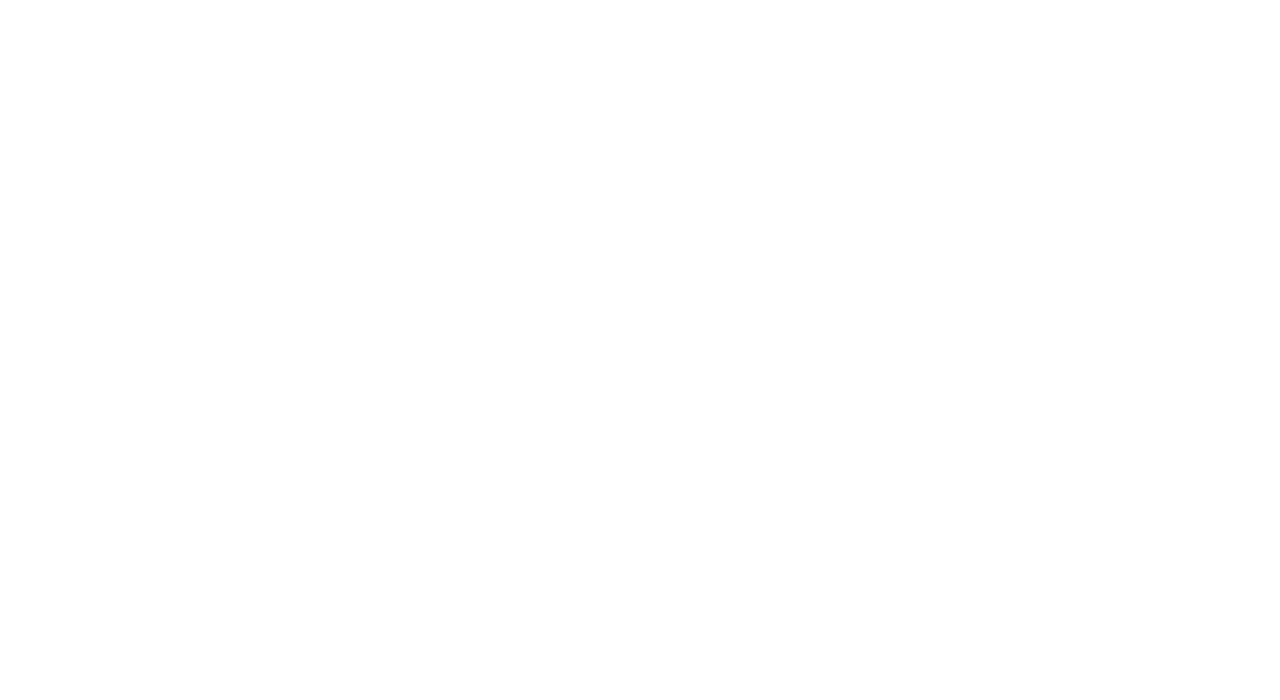
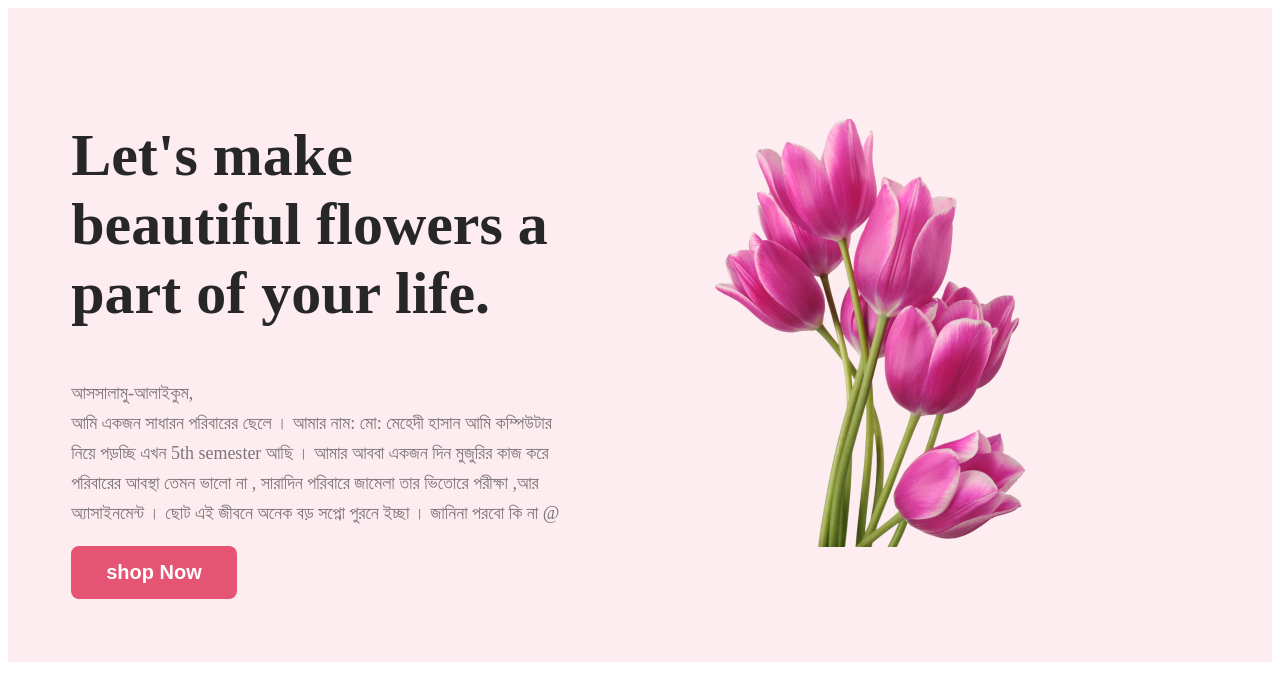
Before and after one commit to mehediprogrammar/my-simple-assignment, a plain HTML site: page index.html in a window 1280 px wide. Drawn offline with Linux system fonts and the light colour scheme.

Commit message:
added header

```diff
--- a/index.html
+++ b/index.html
@@ -7,6 +7,19 @@
     <link rel="stylesheet" href="./style/simple.css">
 </head>
 <body>
+    <header>
+        <section class="countiner">
+            <div class="h-width">
+                <h2 class="title">Let's make beautiful flowers a part of your life.</h2>
+               <p class="pragraph">আসসালামু-আলাইকুম, <br> আমি একজন সাধারন পরিবারের ছেলে । আমার নাম: মো: মেহেদী হাসান আমি কম্পিউটার নিয়ে পড়চ্ছি এখন 5th semester আছি । আমার আববা একজন দিন মুজুরির কাজ করে পরিবারের আবস্থা তেমন ভালো না , সারাদিন পরিবারে  জামেলা তার ভিতোরে পরীক্ষা ,আর অ্যাসাইনমেন্ট । ছোট এই জীবনে অনেক বড় সপ্নো পুরনে ‍ইচ্ছা । জানিনা পরবো কি না @ </p>
+               <!-- <p class="pragraph">It is a long established fact that a reader will be distracted by the readable content of a page when looking at its layout. The point of using Lorem Ipsum is that it has a more-or-less normal distribution of letters.</p> -->
+               <button class="btn-primary">shop Now</button>
+            </div>
+            <div class="h-width">
+               <img class="img" src="/assets/images/pngwing 6.png" alt="">
+            </div>
 
+        </section>
+     </header>
 </body>
 </html>
--- a/style/simple.css
+++ b/style/simple.css
@@ -0,0 +1,45 @@
+*body {
+    font-family: sans-serif;
+}
+
+/* the section is header strate */
+.title {
+    color: #272727;
+    font-size: 60px;
+    font-weight: 600;
+
+}
+
+.pragraph {
+    color: rgba(39, 39, 39, 0.60);
+    margin-top: 32px;
+    font-size: 18px;
+    font-style: normal;
+    font-weight: 400;
+    line-height: 30px;
+}
+
+.btn-primary {
+    border-radius: 8px;
+    background: #E55473;
+    border: 0;
+    font-size: 20px;
+    color: white;
+    padding: 15px 35px;
+    font-weight: 700;
+}
+
+.countiner {
+    display: flex;
+    background: rgba(229, 84, 115, 0.10);
+    padding: 5%;
+    justify-content: center;
+    align-items: center;
+    gap: 150px;
+}
+
+.h-width {
+    width: 50%;
+}
+
+/* the section is header End */
```
Also changed, not shown: assets/images/Flower 01.png (renamed from assets/img/Flower 01.png), assets/images/Group 57.png (renamed from assets/img/Group 57.png), assets/images/Group 58.png (renamed from assets/img/Group 58.png), assets/images/Group 59.png (renamed from assets/img/Group 59.png), assets/images/Rectangle 4.png (renamed from assets/img/Rectangle 4.png), assets/images/Rectangle 5.png (renamed from assets/img/Rectangle 5.png), assets/images/Rectangle 6.png (renamed from assets/img/Rectangle 6.png), assets/images/Rectangle 9.png (renamed from assets/img/Rectangle 9.png), assets/images/pngwing 10.png (renamed from assets/img/pngwing 10.png), assets/images/pngwing 5.png (renamed from assets/img/pngwing 5.png), assets/images/pngwing 6.png (renamed from assets/img/pngwing 6.png), assets/images/pngwing 7.png (renamed from assets/img/pngwing 7.png), assets/images/pngwing 8.png (renamed from assets/img/pngwing 8.png).
